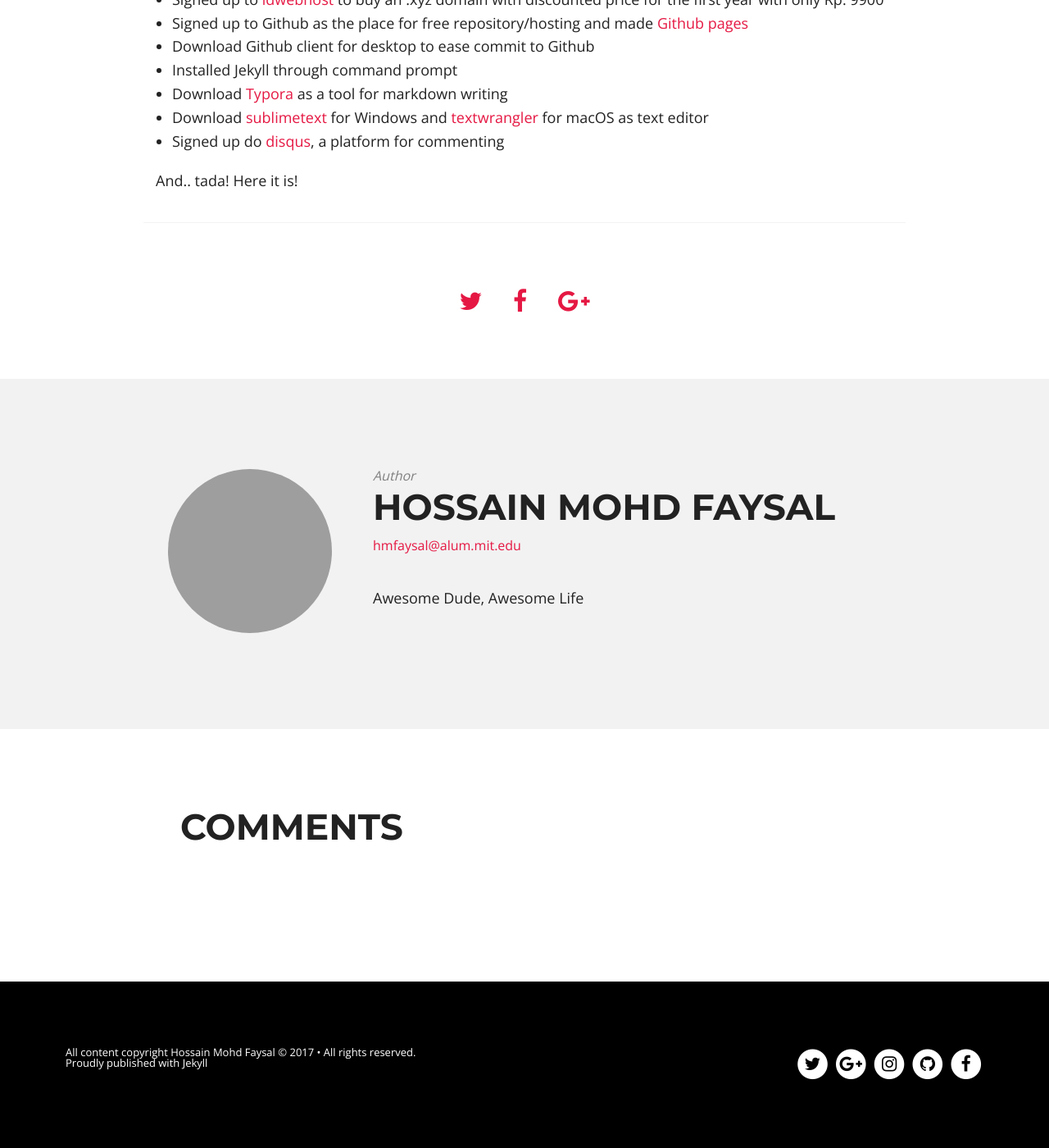
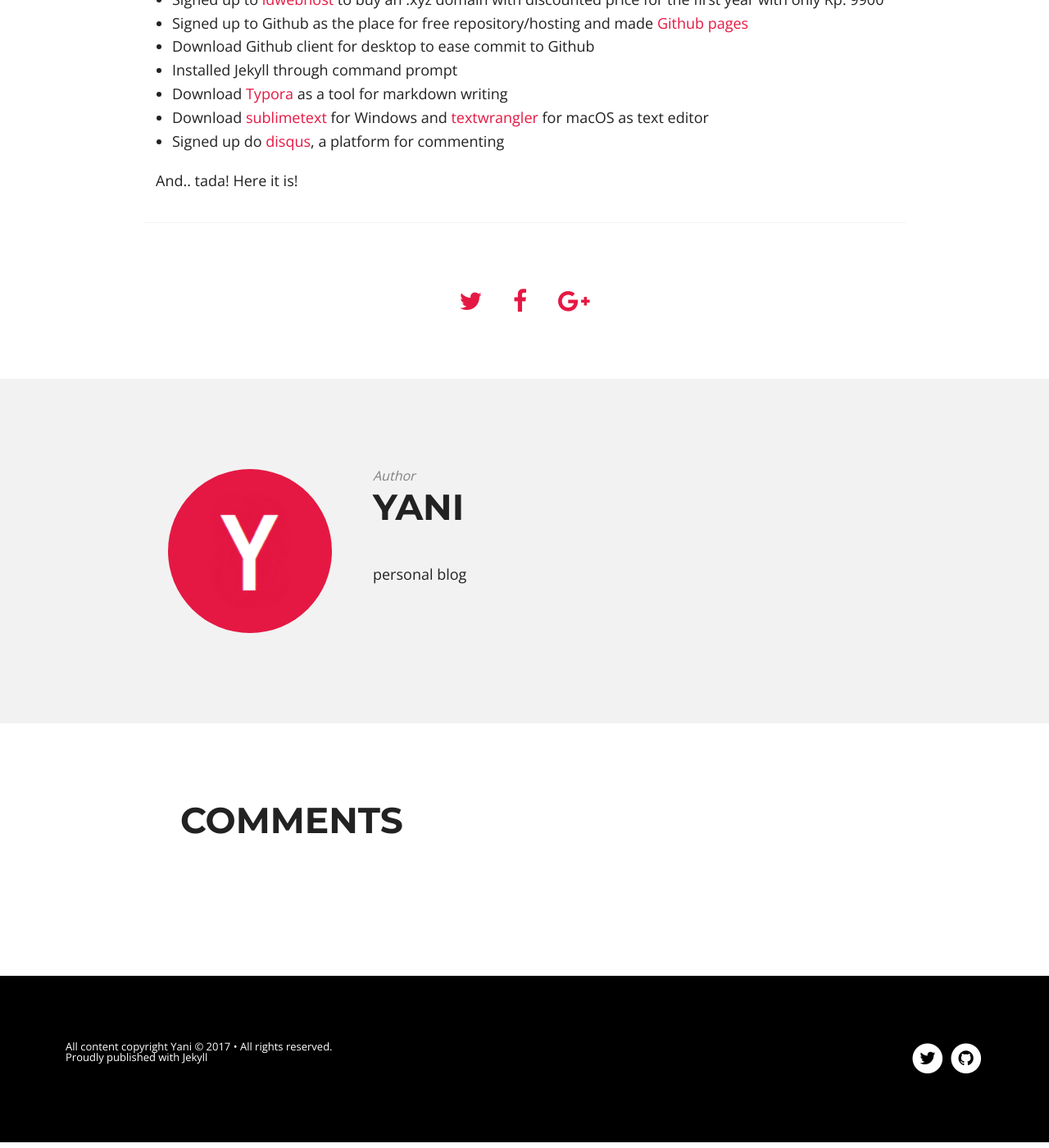
Before and after one commit to yanims/yanims.github.io, a Jekyll site: the page built from _posts/2017-05-15-hello-world.md, in a window 1280 px wide and 1400 px high, scrolled down 847 px. Shown: the whole window at 82% size. Built offline with Jekyll 4.4.1, drawn with Linux system fonts in a browser that asks for light colours; nearby versions of some CDN libraries; comment, search, counter and statistics services are not loaded; some of the changed text lies outside the part shown; grey boxes are pictures that could not be loaded.

Commit message:
Update to Jekyll 3
Update description, Google analytics, time zone, highlighter, Gem
jekyll-paginate, jekyll-gist, and jekyll-sitemap.

```diff
--- a/_config.yml
+++ b/_config.yml
@@ -1,7 +1,7 @@
-title:            Notepad
-description:      "Blogging is fun"
+title:            Bon Courage!
+description:      "chez yani"
 logo:             logo.png
-disqus_shortname: hmfaysal
+disqus_shortname: yanimand-xyz
 share:            true
 dropcap:			true
 # Change url to your domain. Leave localhost server or blank when working locally.
@@ -11,21 +11,19 @@
 
 # Owner/author information
 owner:
-  name:           Hossain Mohd Faysal
-  avatar:         hmfaysal.jpg
-  email:          hmfaysal@alum.mit.edu
+  name:           Yani
+  avatar:         logo.png
+  email:
   # Use the coder's toolbox at http://coderstoolbox.net/string/#!encoding=xml&action=encode&charset=us_ascii to encode your description into XML string
-  description:    Awesome Dude, Awesome Life
+  description:    personal blog
   # Social networking links used in footer. Update and remove as you like.
-  twitter:        hmfaysal
-  facebook:       hmfaysal
-  github:         hmfaysal
-  instagram:      hmfaysal
-  # For Google Authorship https://plus.google.com/authorship
-  google_plus:    https://plus.google.com/u/0/102602916593522619858
+  twitter:        yansq
+  github:         yanims
+
+
 
 # Analytics and webmaster tools stuff goes here
-google_analytics:   UA-39365944-7
+google_analytics:   UA-19559048-3
 google_verify:
 # https://ssl.bing.com/webmaster/configure/verify/ownership Option 2 content= goes here
 bing_verify:
@@ -45,9 +43,9 @@
     url: /about
 
 # http://en.wikipedia.org/wiki/List_of_tz_database_time_zones
-timezone:    Asia/Dhaka
+timezone:    Asia/Jakarta
 future:      true
-highlighter: pygments
+highlighter: rouge
 markdown:    kramdown
 paginate:    5
 paginate_path: "page:num"
@@ -60,19 +58,19 @@
   footnote_nr: 1
   entity_output: as_char
   toc_levels: 1..6
-  use_coderay: false
+  enable_coderay: false
 
-  coderay:
-    coderay_line_numbers:
-    coderay_line_numbers_start: 1
-    coderay_tab_width: 4
-    coderay_bold_every: 10
-    coderay_css: class
+  syntax_highlighter_opts:
+    line_numbers:
+    line_numbers_start: 1
+    tab_width: 4
+    bold_every: 10
+    css: class
 
 prose:
   rooturl: '_posts'
-  siteurl: 'http://hmfaysal.github.io/Notepad/'
-  relativeLinks: 'http://hmfaysal.github.io/Notepad/links.jsonp'
+  siteurl: 'http://yanims.github.io'
+  relativeLinks: 'http://yanims.github.io/links.jsonp'
   media: 'images'
   metadata:
     _posts:
@@ -152,6 +150,8 @@
           label: "Comments"
           value: false
 
+#Gems
+gems: [jekyll-paginate, jekyll-gist, jekyll-sitemap]
 
 include: [".htaccess"]
 exclude: ["lib", "config.rb", "Gemfile", "Capfile", "Gemfile.lock", "config", "log", "Rakefile", "Rakefile.rb", "tmp", "less", "*.sublime-project", "*.sublime-workspace", "test", "spec", "Gruntfile.js", "package.json", "node_modules"]
```
